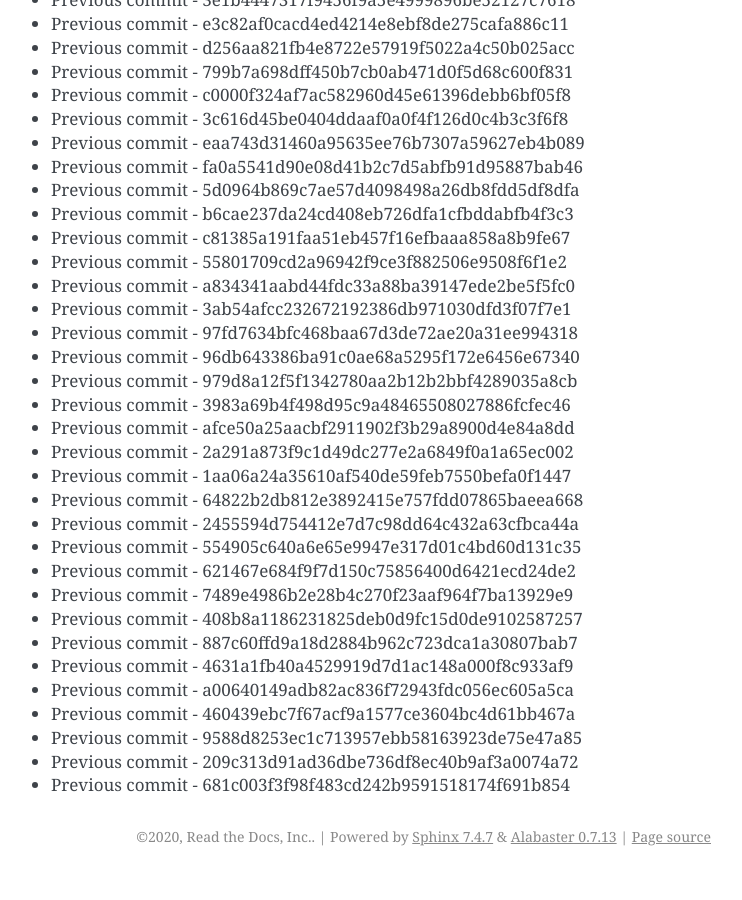
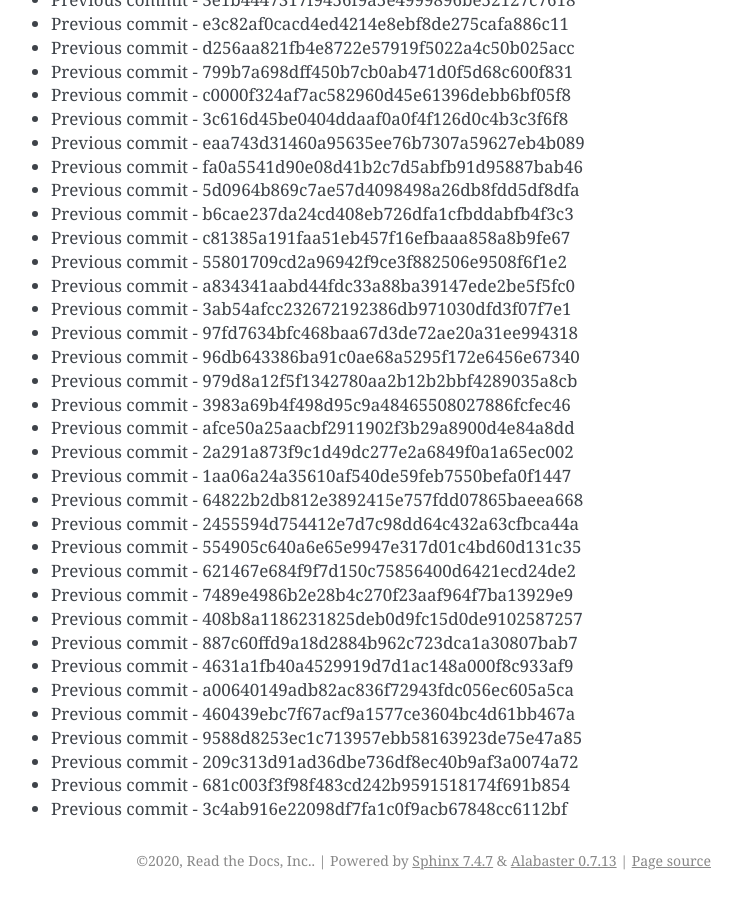
Before and after one commit to readthedocs/rtd-git-stresstest, a Sphinx documentation site: the page built from docs/updates.rst, in a window 1280 px wide and 900 px high, scrolled down 52604 px. Shown: the whole window, without its empty margins (399-1141 px from the left). Built offline with Sphinx 7.4.7, drawn with Linux system fonts in a browser that asks for light colours; before the commit the page ends 53480 px from its top, so only the background shows below that.

Commit message:
Generating commit from previous: 3c4ab916e22098df7fa1c0f9acb67848cc6112bf

```diff
--- a/docs/updates.rst
+++ b/docs/updates.rst
@@ -2242,3 +2242,4 @@ It can be tested for any performance characteristics.
 * Previous commit - 9588d8253ec1c713957ebb58163923de75e47a85
 * Previous commit - 209c313d91ad36dbe736df8ec40b9af3a0074a72
 * Previous commit - 681c003f3f98f483cd242b9591518174f691b854
+* Previous commit - 3c4ab916e22098df7fa1c0f9acb67848cc6112bf
```
